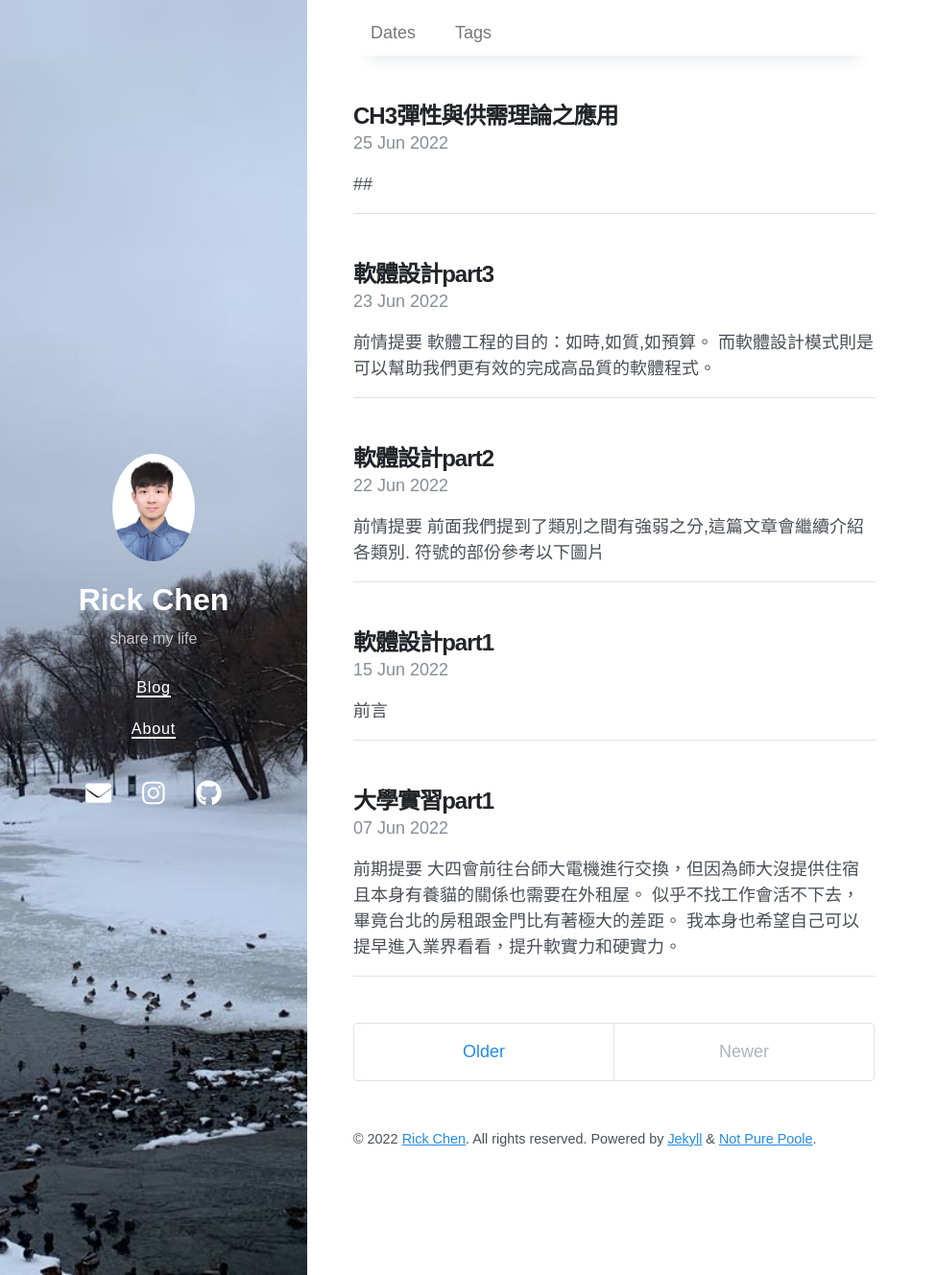
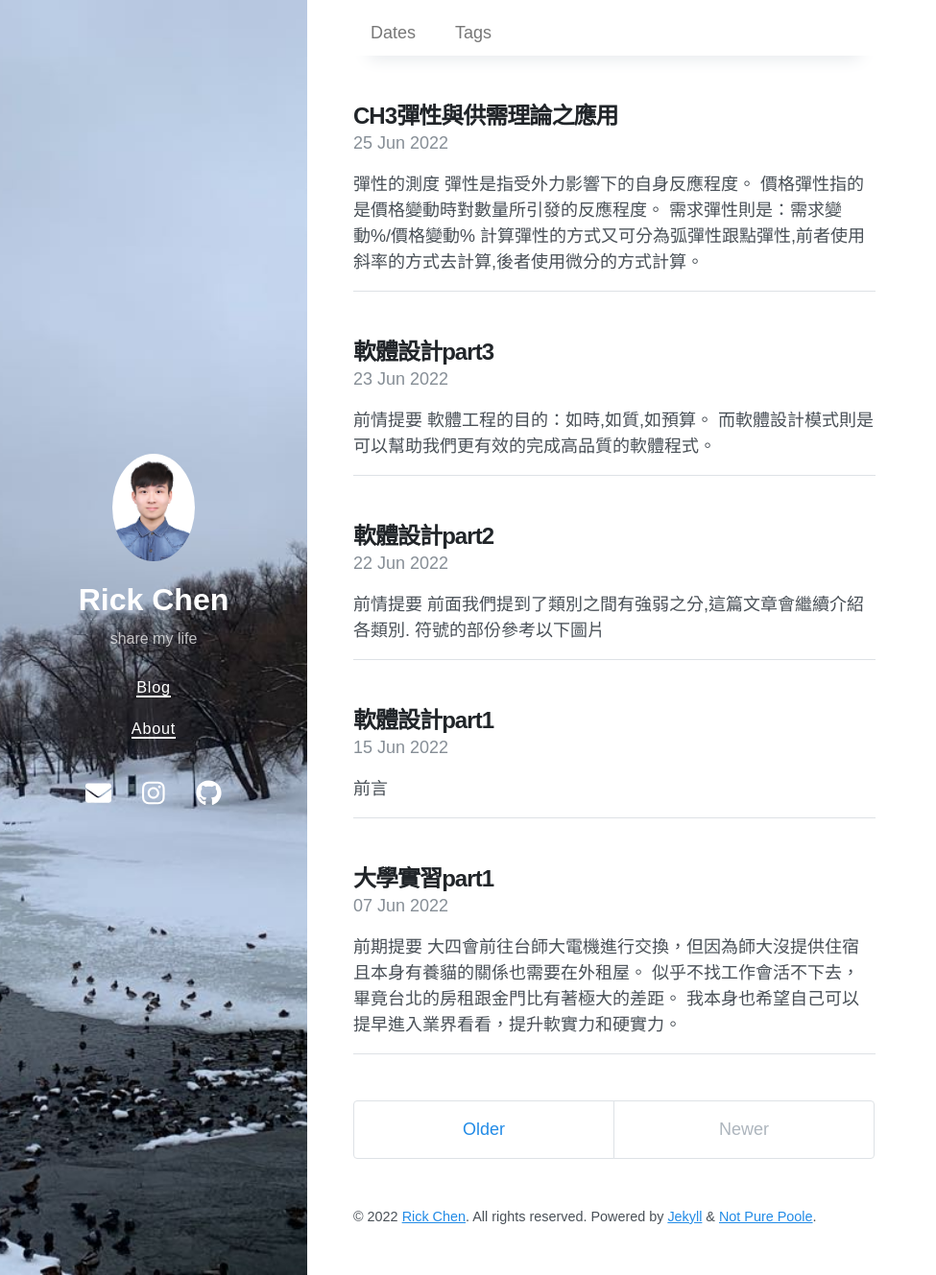
Before and after one commit to jerry940917chen/jerry940917chen.github.io, a Jekyll site: the page built from index.html, in a window 1280 px wide and 1329 px high. Shown: the whole window at 96% size, without its empty margins (0-975 px from the left). Built offline with Jekyll 4.4.1, drawn with Linux system fonts in a browser that asks for light colours; nearby versions of some CDN libraries; the list of posts is cut into pages by our own code; part of the change alters nothing that is shown.

Commit message:
Update 2022-06-07-Economics3.md

```diff
--- a/_posts/2022-06-07-Economics3.md
+++ b/_posts/2022-06-07-Economics3.md
@@ -7,4 +7,64 @@ tags:
 date: 2022-06-25
 ---
 
-##
+## 彈性的測度
+* 彈性是指受外力影響下的自身反應程度。
+* **價格彈性**指的是價格變動時對數量所引發的反應程度。
+* **需求彈性**則是：需求變動%/價格變動%
+* 計算彈性的方式又可分為弧彈性跟點彈性,前者使用斜率的方式去計算,後者使用微分的方式計算。
+
+## 彈性的意義
+
+### 完全價彈性(perfectly elastic)
+* 價格固定故價格變動律為0
+
+### 富於彈性(elastic)
+* 需求變動率>價格變動率
+* 常發生薄利多消,跳樓大拍賣等情形
+
+### 單一彈性(unitarily elastic)
+* 價格與需求變動率相同,同漲同跌
+
+### 缺乏彈性(inelastic)
+* 需求變動率<價格變動率
+* 大降價或調高價格對消費者而言沒差
+* 消費者多數為以建立品牌忠誠
+
+### 零彈性(perfectly inelastic)
+* 價格變化與需求無關
+
+![價格彈性圖表](https://wiki.mbalib.com/w/images/7/7b/%E8%BF%90%E8%BE%93%E9%9C%80%E6%B1%82%E4%BB%B7%E6%A0%BC%E5%BC%B9%E6%80%A7%E7%9A%84%E4%BA%94%E7%A7%8D%E6%83%85%E5%BD%A2.jpg)
+
+### 需求價格彈性的決定因數:
+* 替代品的多寡與替代性
+* 某物消費支出與支配所得的關係
+   * 佔比越小消費可能越高,需求彈性越小。
+   * 反之則越小,需求彈性越大。
+* 觀察時間的長短
+   * 時間越長需求彈性越大反之則越小。
+### 需求彈性的影響因素:
+* 生產投入是否具備多種生產用途。
+   * 價格下跌時,供應減少,供給彈性上升。
+   * 反之則供給彈性下降。
+* 生產成本隨邊際產量變動之敏感度
+   * 增產使成本增加緩慢,則物品價格提高,以多生產換取利潤,供給彈性越大。
+   * 產量增加,成本也上升則彈性越小。
+* 計算供應量的時間長短
+   * 市場期(極短時間): 只能運用現貨。
+   * 短期： 可變生產要素僱用量的調整,但產量無法調整。
+   * 生產能量可以調整,甚至加碼或退出。
+
+### 價格機能管制政策
+* 自由市場貿易以無管制政策為主,但現實卻不一定這樣。
+* 針對價格機能管制可分為**數量管制**,**價格管制**
+
+#### 數量管制
+* 目的：限制消費,其次限制價格。
+* ex1:外匯上限
+   * 問題: 鑽營者(黃牛商)
+* 以量至價也可達到操控價格的目的。
+   * ex: 旅遊旺季的住宿
+
+#### 價格管制
+* 可分為**價格上限**,**價格下限**
+*
```
